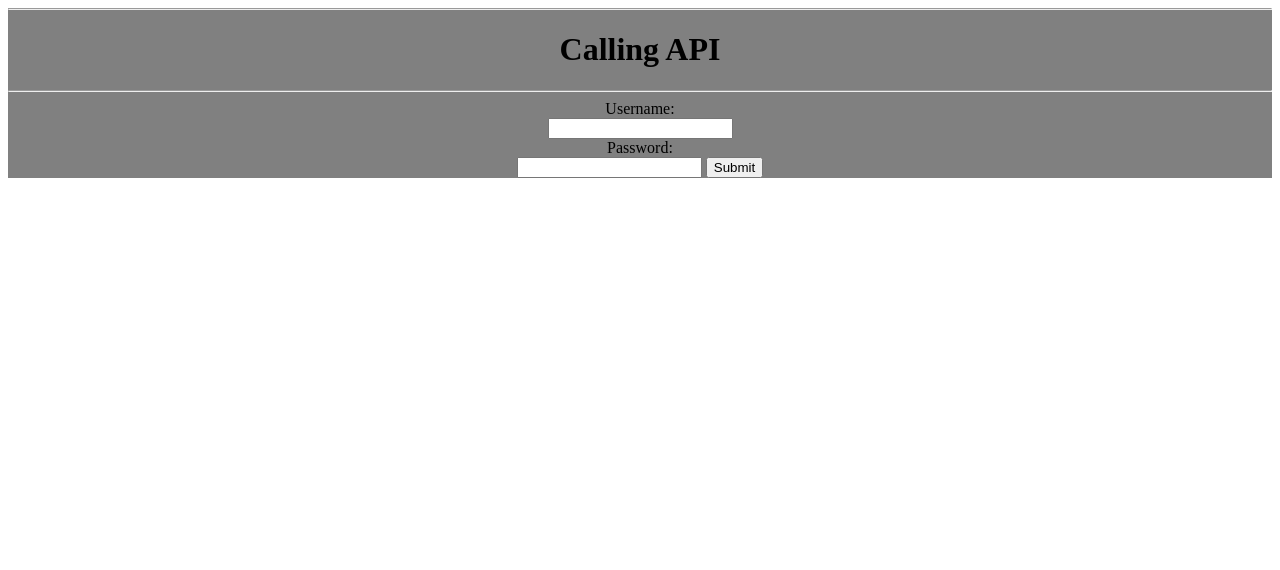
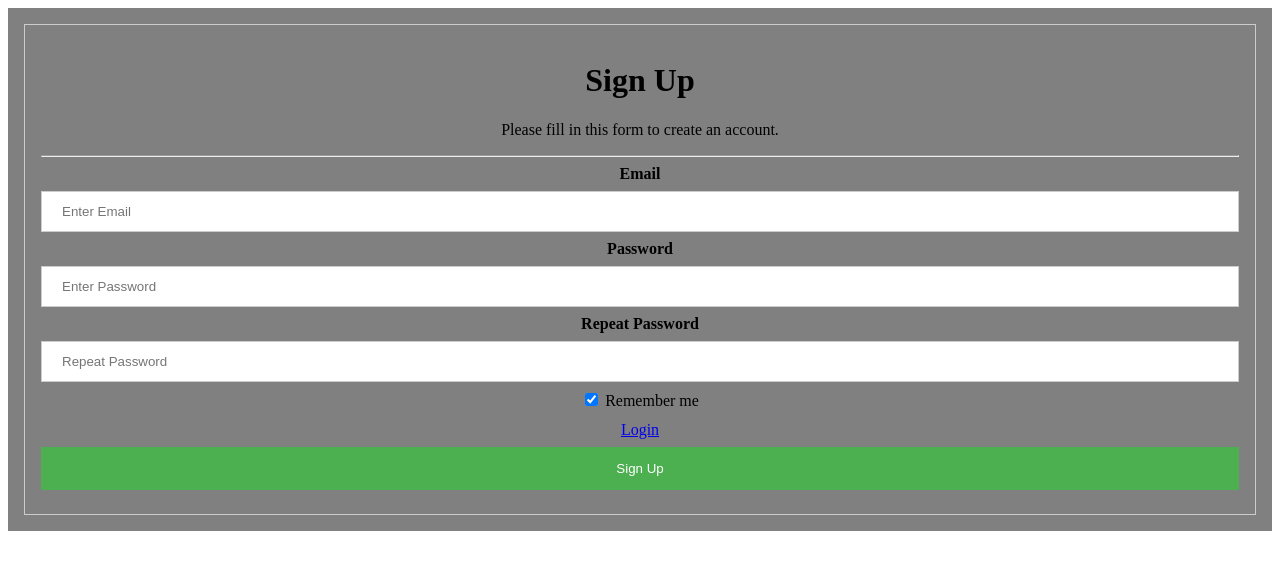
Before and after one commit to AKIMANIZANYE/Product, a website: page index.html in a window 1280 px wide. Drawn offline with Linux system fonts and the light colour scheme.

Commit message:
I created the sign up page

```diff
--- a/index.html
+++ b/index.html
@@ -1,22 +1,105 @@
 <!DOCTYPE html>
 <html>
 <body>
+    <style>
+    /* Bordered form */
+form {
+  border: 3px solid #f1f1f1;
+}
 
-    <div class="container" style="text-align:center;background-color:grey;">
-        <hr>
-        <h1> Calling API</h1>
-        <hr>
+/* Full-width inputs */
+input[type=text], input[type=password] {
+  width: 100%;
+  padding: 12px 20px;
+  margin: 8px 0;
+  display: inline-block;
+  border: 1px solid #ccc;
+  box-sizing: border-box;
+}
 
-        <form action="http://localhost:3000/request" method="GET">
-            Username:<br>
-         <input type="text" name="firstname" value ="">
-         <br>
-         Password:<br>
-         <input type="text" name="Password">
+/* Set a style for all buttons */
+button {
+  background-color: #4CAF50;
+  color: white;
+  padding: 14px 20px;
+  margin: 8px 0;
+  border: none;
+  cursor: pointer;
+  width: 100%;
+}
 
-            <!--Other fields-->
-            <button type="submit" class="btn btn-primary">Submit</button>
-        </form>
-    </div>
+/* Add a hover effect for buttons */
+button:hover {
+  opacity: 0.8;
+}
+
+/* Extra style for the cancel button (red) */
+.cancelbtn {
+  width: auto;
+  padding: 10px 18px;
+  background-color: #f44336;
+}
+
+/* Center the avatar image inside this container */
+.imgcontainer {
+  text-align: center;
+  margin: 24px 0 12px 0;
+}
+
+/* Avatar image */
+img.avatar {
+  width: 40%;
+  border-radius: 50%;
+}
+
+/* Add padding to containers */
+.container {
+  padding: 16px;
+}
+
+/* The "Forgot password" text */
+span.psw {
+  float: right;
+  padding-top: 16px;
+}
+
+/* Change styles for span and cancel button on extra small screens */
+@media screen and (max-width: 300px) {
+  span.psw {
+    display: block;
+    float: none;
+  }
+  .cancelbtn {
+    width: 100%;
+  }
+}
+</style>
+<div class="container" style="text-align:center;background-color:grey;">
+    <form action="action_page.php" style="border:1px solid #ccc">
+        <div class="container">
+          <h1>Sign Up</h1>
+          <p>Please fill in this form to create an account.</p>
+          <hr>
+
+          <label for="email"><b>Email</b></label>
+          <input type="text" placeholder="Enter Email" name="email" required>
+
+          <label for="psw"><b>Password</b></label>
+          <input type="password" placeholder="Enter Password" name="psw" required>
+
+          <label for="psw-repeat"><b>Repeat Password</b></label>
+          <input type="password" placeholder="Repeat Password" name="psw-repeat" required>
+
+          <label>
+            <input type="checkbox" checked="checked" name="remember" style="margin-bottom:15px"> Remember me
+          </label>
+
+          <div class="clearfix">
+            <a href="login.html" class="active"> Login</a>
+            <button type="submit" class="signupbtn">Sign Up</button>
+          </div>
+        </div>
+      </form>
+</div>
 </body>
 </html>
```
Also changed, not shown: login.html (added, +99 -0 lines), app.js (line endings or trailing spaces).
